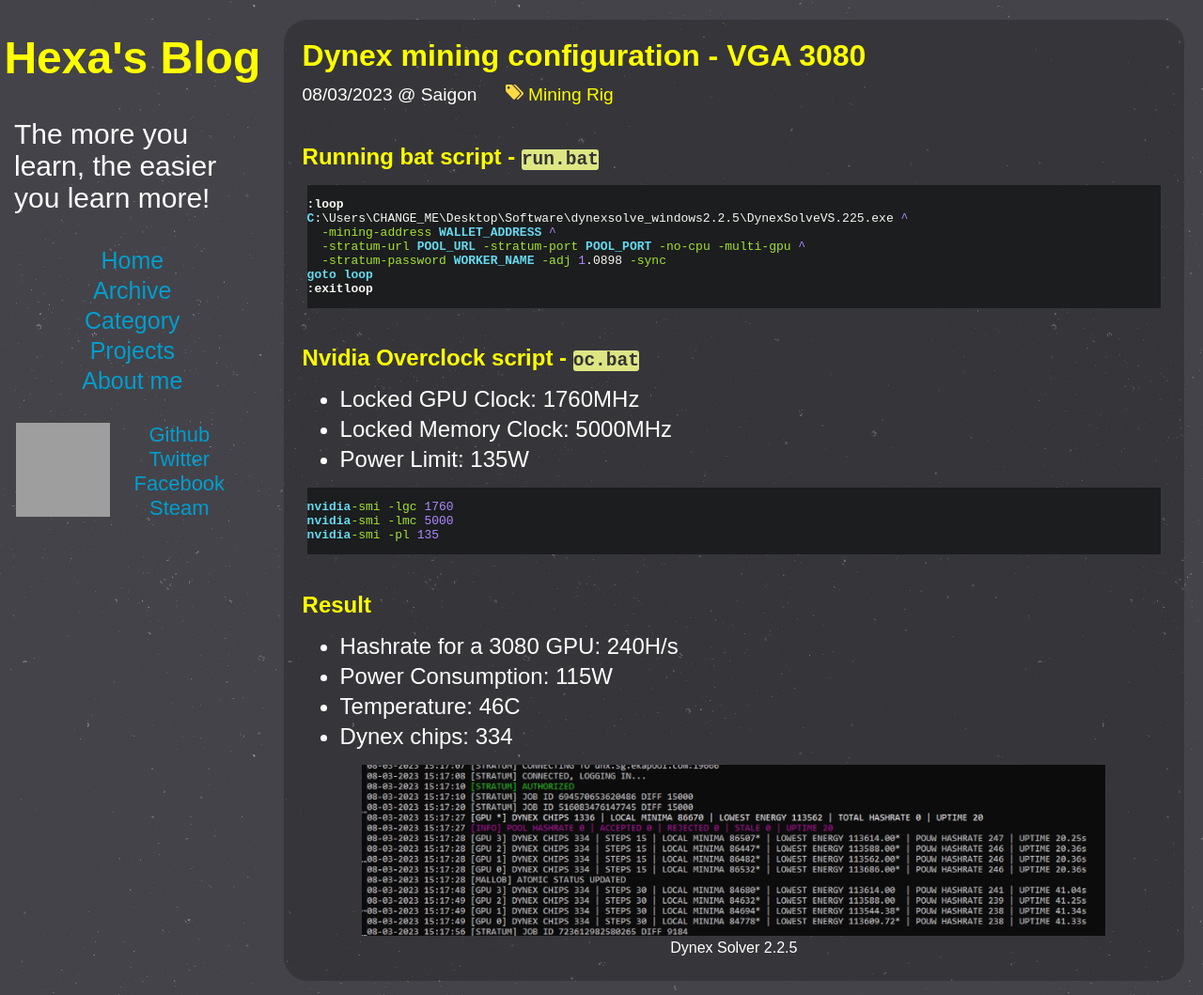
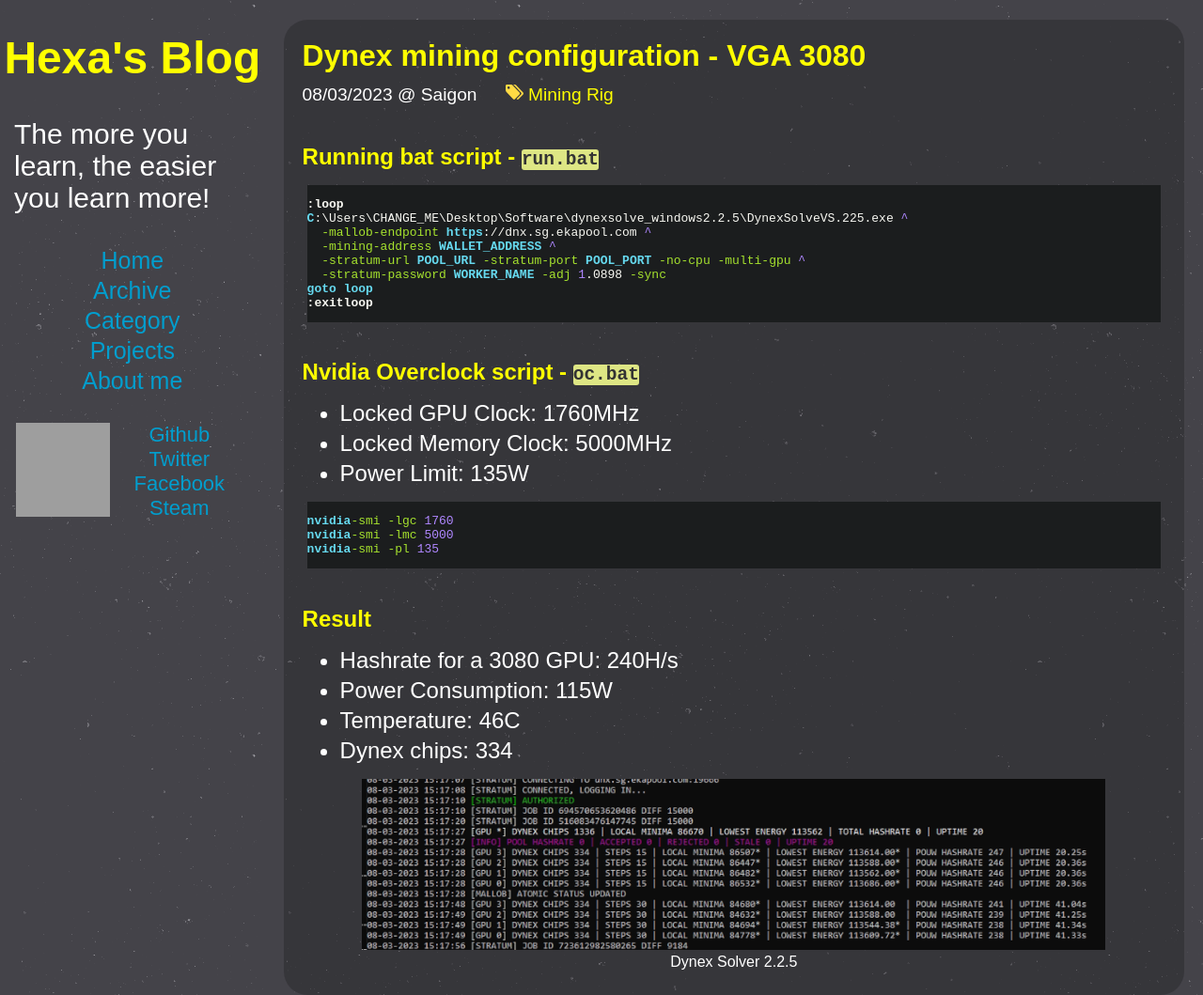
Before and after one commit to nguyenvinhlinh/nguyenvinhlinh.github.io, a Jekyll site: the page built from _posts/2023-03-08-Dynex-mining-configuration---VGA-3080.md, in a window 1280 px wide. Shown: the whole page at 94% size. Built offline with Jekyll 4.4.1, drawn with Linux system fonts in a browser that asks for light colours; comment, search, counter and statistics services are not loaded; grey boxes are pictures that could not be loaded.

Commit message:
add mallob endpoint.

```diff
--- a/_posts/2023-03-08-Dynex-mining-configuration---VGA-3080.md
+++ b/_posts/2023-03-08-Dynex-mining-configuration---VGA-3080.md
@@ -18,6 +18,7 @@
 {% highlight bat %}
 :loop
 C:\Users\CHANGE_ME\Desktop\Software\dynexsolve_windows2.2.5\DynexSolveVS.225.exe ^
+  -mallob-endpoint https://dnx.sg.ekapool.com ^
   -mining-address WALLET_ADDRESS ^
   -stratum-url POOL_URL -stratum-port POOL_PORT -no-cpu -multi-gpu ^
   -stratum-password WORKER_NAME -adj 1.0898 -sync
```
